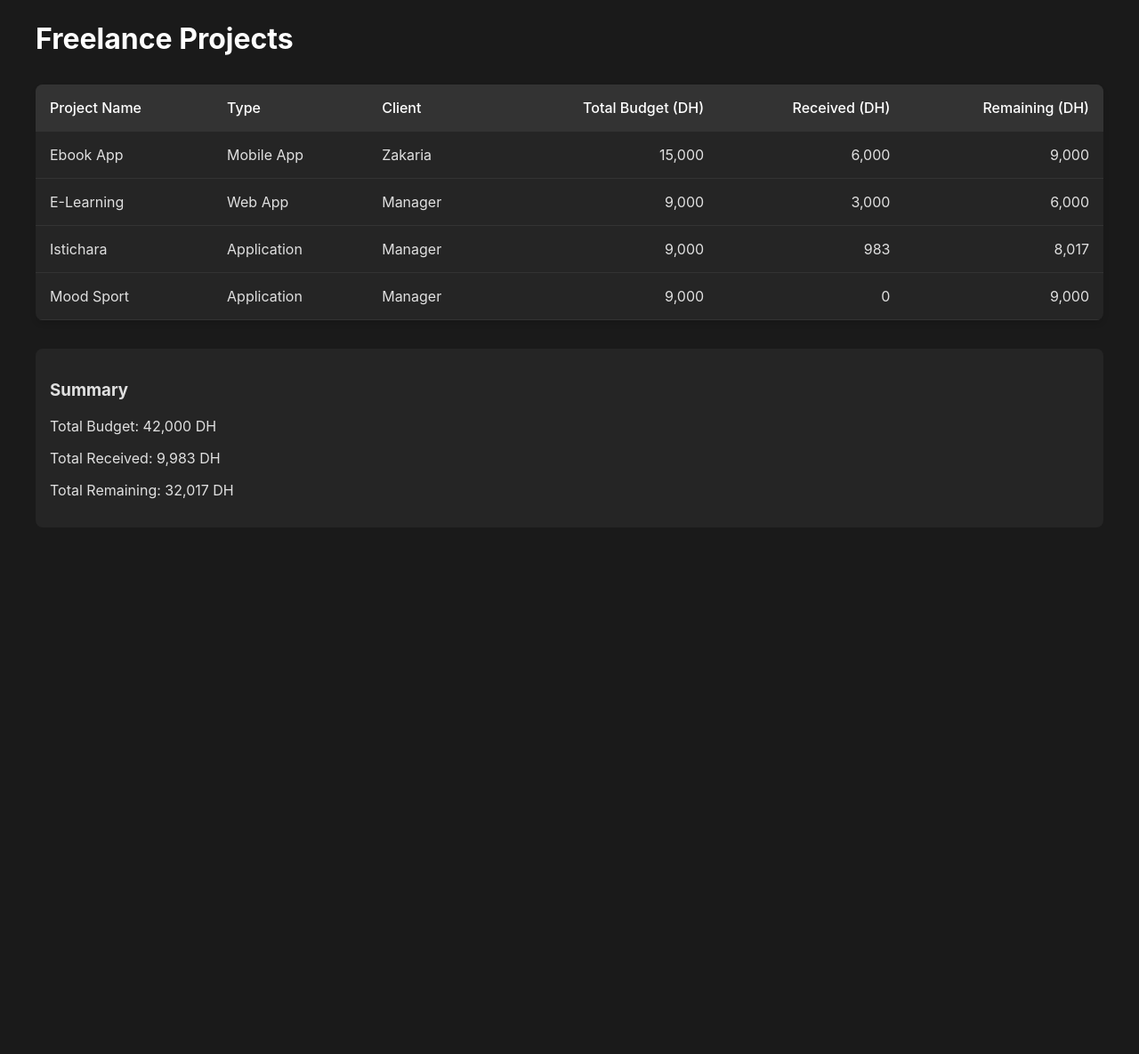
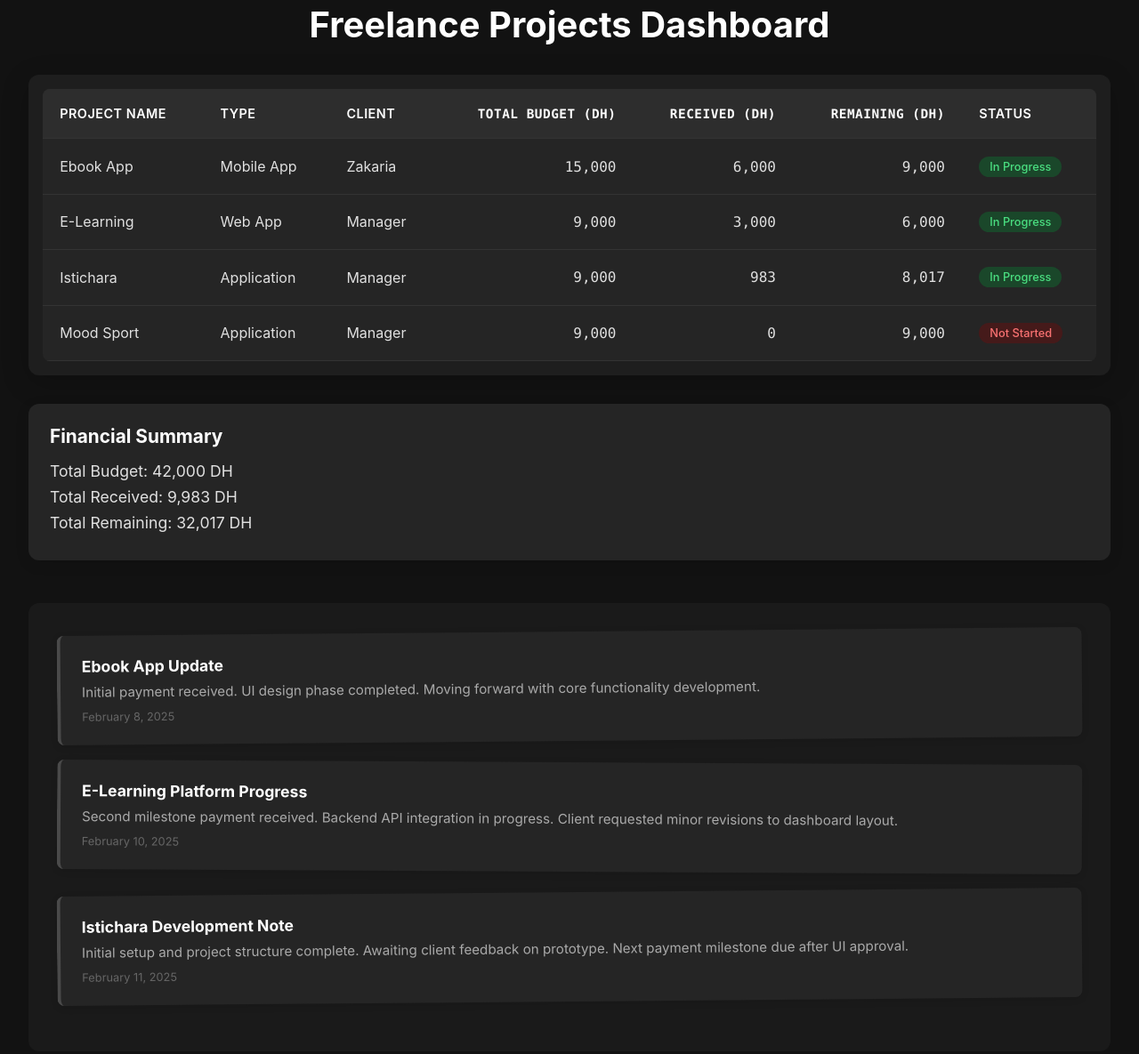
Before and after one commit to taiayman/Freelance-Projects, a plain HTML site: page index.html in a window 1280 px wide. Shown: the part 29-1214 px from the top of the page at 89% size. Before the commit the page ends 800 px from the top, so only its background shows below. Drawn offline with Linux system fonts and the light colour scheme.

Commit message:
Update index.html

```diff
--- a/index.html
+++ b/index.html
@@ -1,57 +1,191 @@
 <!DOCTYPE html>
 <html>
 <head>
+    <meta name="viewport" content="width=device-width, initial-scale=1.0">
     <style>
+        * {
+            margin: 0;
+            padding: 0;
+            box-sizing: border-box;
+        }
+
         body {
             font-family: -apple-system, BlinkMacSystemFont, 'Segoe UI', Roboto, Oxygen, Ubuntu, sans-serif;
-            background-color: #1a1a1a;
+            background-color: #121212;
             color: #e0e0e0;
-            padding: 2rem;
-            margin: 0;
+            padding: 1rem;
+            min-height: 100vh;
         }
+
         .container {
-            max-width: 1200px;
+            max-width: 1400px;
             margin: 0 auto;
+            padding: 1rem;
         }
+
         h1 {
             color: #fff;
             margin-bottom: 2rem;
+            font-size: clamp(1.5rem, 4vw, 2.5rem);
+            text-align: center;
         }
+
+        .table-container {
+            overflow-x: auto;
+            margin-bottom: 2rem;
+            border-radius: 12px;
+            background: #1e1e1e;
+            padding: 1rem;
+            box-shadow: 0 8px 32px rgba(0, 0, 0, 0.2);
+        }
+
         table {
             width: 100%;
             border-collapse: collapse;
             background-color: #252525;
             border-radius: 8px;
             overflow: hidden;
-            box-shadow: 0 4px 6px rgba(0, 0, 0, 0.1);
+            min-width: 800px;
         }
+
         th, td {
-            padding: 1rem;
+            padding: 1.2rem;
             text-align: left;
             border-bottom: 1px solid #333;
         }
+
         th {
-            background-color: #333;
+            background-color: #2d2d2d;
             color: #fff;
+            font-weight: 600;
+            text-transform: uppercase;
+            font-size: 0.9rem;
+            letter-spacing: 0.5px;
+        }
+
+        tr:hover {
+            background-color: #2a2a2a;
+            transition: background-color 0.2s ease;
+        }
+
+        .amount {
+            text-align: right;
+            font-family: 'Monaco', monospace;
+        }
+
+        .summary {
+            margin-top: 2rem;
+            padding: 1.5rem;
+            background-color: #252525;
+            border-radius: 12px;
+            box-shadow: 0 4px 16px rgba(0, 0, 0, 0.1);
+        }
+
+        .summary h3 {
+            margin-bottom: 1rem;
+            color: #fff;
+            font-size: 1.3rem;
+        }
+
+        .summary p {
+            margin: 0.5rem 0;
+            font-size: 1.1rem;
+        }
+
+        .notes-section {
+            margin-top: 3rem;
+            padding: 2rem;
+            background: #1a1a1a;
+            border-radius: 12px;
+            position: relative;
+        }
+
+        .note {
+            background: #252525;
+            padding: 1.5rem;
+            margin-bottom: 1.5rem;
+            border-radius: 8px;
+            border-left: 4px solid #4a4a4a;
+            box-shadow: 0 2px 8px rgba(0, 0, 0, 0.1);
+            transform: rotate(-0.5deg);
+        }
+
+        .note:nth-child(even) {
+            transform: rotate(0.3deg);
+        }
+
+        .note h4 {
+            color: #fff;
+            margin-bottom: 0.5rem;
+            font-size: 1.1rem;
+        }
+
+        .note p {
+            color: #aaa;
+            font-size: 0.95rem;
+            line-height: 1.5;
+        }
+
+        .date {
+            color: #666;
+            font-size: 0.8rem;
+            margin-top: 0.5rem;
+        }
+
+        @media (max-width: 768px) {
+            body {
+                padding: 0.5rem;
+            }
+
+            .container {
+                padding: 0.5rem;
+            }
+
+            .table-container {
+                margin: 0 -0.5rem;
+                border-radius: 0;
+            }
+
+            th, td {
+                padding: 0.8rem;
+                font-size: 0.9rem;
+            }
+
+            .notes-section {
+                margin-top: 2rem;
+                padding: 1rem;
+            }
+
+            .note {
+                padding: 1rem;
+            }
+        }
+
+        /* Status Indicators */
+        .status {
+            display: inline-block;
+            padding: 0.25rem 0.75rem;
+            border-radius: 1rem;
+            font-size: 0.8rem;
             font-weight: 500;
         }
-        tr:hover {
-            background-color: #2d2d2d;
+
+        .status-active {
+            background: #1a472a;
+            color: #4ade80;
         }
-        .summary {
-            margin-top: 2rem;
-            padding: 1rem;
-            background-color: #252525;
-            border-radius: 8px;
-        }
-        .amount {
-            text-align: right;
+
+        .status-pending {
+            background: #451a1a;
+            color: #f87171;
         }
     </style>
 </head>
 <body>
     <div class="container">
-        <h1>Freelance Projects</h1>
+        <h1>Freelance Projects Dashboard</h1>
+
+        <div class="table-container">
             <table>
                 <thead>
                     <tr>
@@ -61,6 +195,7 @@
                         <th class="amount">Total Budget (DH)</th>
                         <th class="amount">Received (DH)</th>
                         <th class="amount">Remaining (DH)</th>
+                        <th>Status</th>
                     </tr>
                 </thead>
                 <tbody>
@@ -71,6 +206,7 @@
                         <td class="amount">15,000</td>
                         <td class="amount">6,000</td>
                         <td class="amount">9,000</td>
+                        <td><span class="status status-active">In Progress</span></td>
                     </tr>
                     <tr>
                         <td>E-Learning</td>
@@ -79,6 +215,7 @@
                         <td class="amount">9,000</td>
                         <td class="amount">3,000</td>
                         <td class="amount">6,000</td>
+                        <td><span class="status status-active">In Progress</span></td>
                     </tr>
                     <tr>
                         <td>Istichara</td>
@@ -87,6 +224,7 @@
                         <td class="amount">9,000</td>
                         <td class="amount">983</td>
                         <td class="amount">8,017</td>
+                        <td><span class="status status-active">In Progress</span></td>
                     </tr>
                     <tr>
                         <td>Mood Sport</td>
@@ -95,16 +233,38 @@
                         <td class="amount">9,000</td>
                         <td class="amount">0</td>
                         <td class="amount">9,000</td>
+                        <td><span class="status status-pending">Not Started</span></td>
                     </tr>
                 </tbody>
             </table>
+        </div>
 
         <div class="summary">
-            <h3>Summary</h3>
+            <h3>Financial Summary</h3>
             <p>Total Budget: 42,000 DH</p>
             <p>Total Received: 9,983 DH</p>
             <p>Total Remaining: 32,017 DH</p>
         </div>
+
+        <div class="notes-section">
+            <div class="note">
+                <h4>Ebook App Update</h4>
+                <p>Initial payment received. UI design phase completed. Moving forward with core functionality development.</p>
+                <div class="date">February 8, 2025</div>
+            </div>
+
+            <div class="note">
+                <h4>E-Learning Platform Progress</h4>
+                <p>Second milestone payment received. Backend API integration in progress. Client requested minor revisions to dashboard layout.</p>
+                <div class="date">February 10, 2025</div>
+            </div>
+
+            <div class="note">
+                <h4>Istichara Development Note</h4>
+                <p>Initial setup and project structure complete. Awaiting client feedback on prototype. Next payment milestone due after UI approval.</p>
+                <div class="date">February 11, 2025</div>
+            </div>
+        </div>
     </div>
 </body>
 </html>
```
Lines whose indentation alone changed are shown as unchanged.
